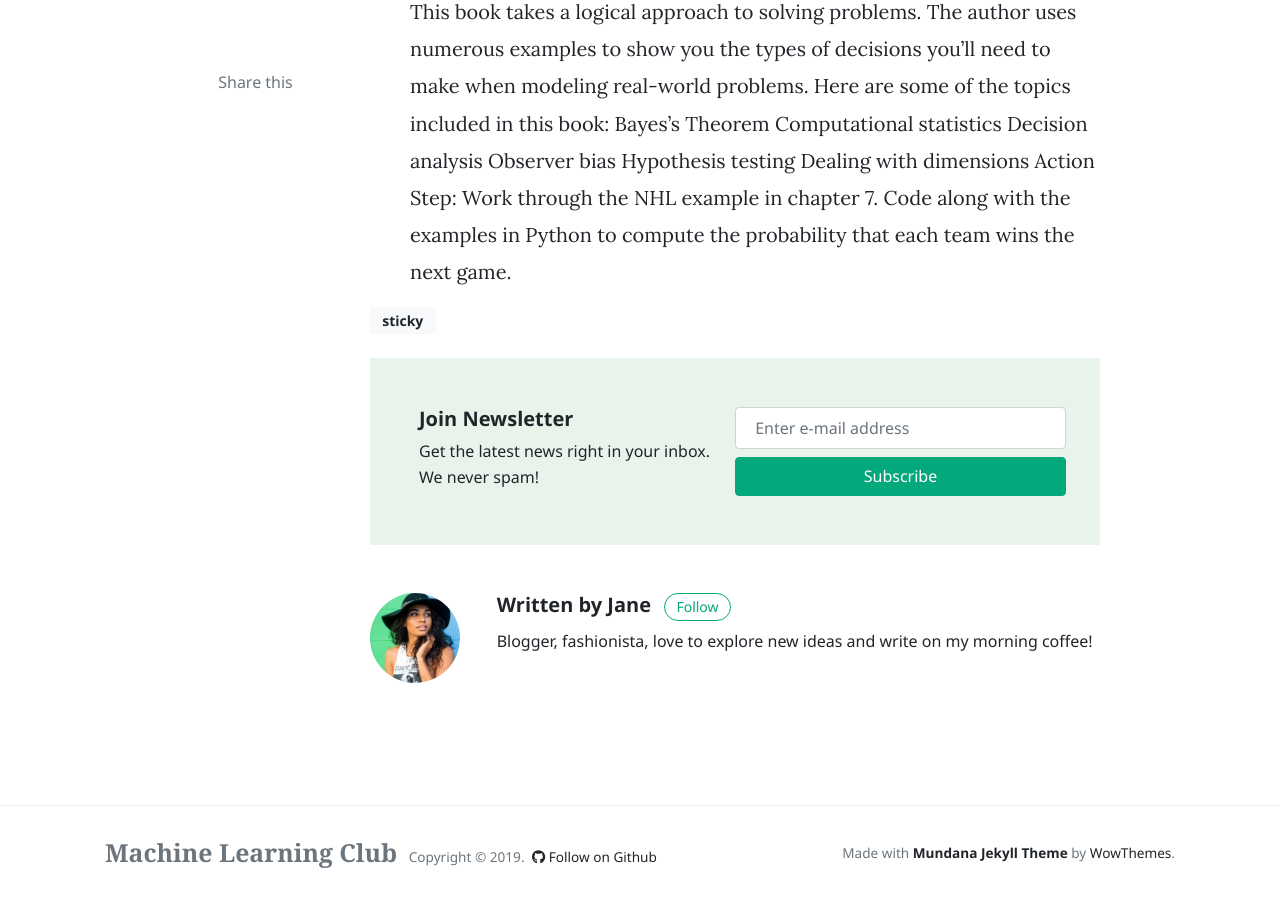
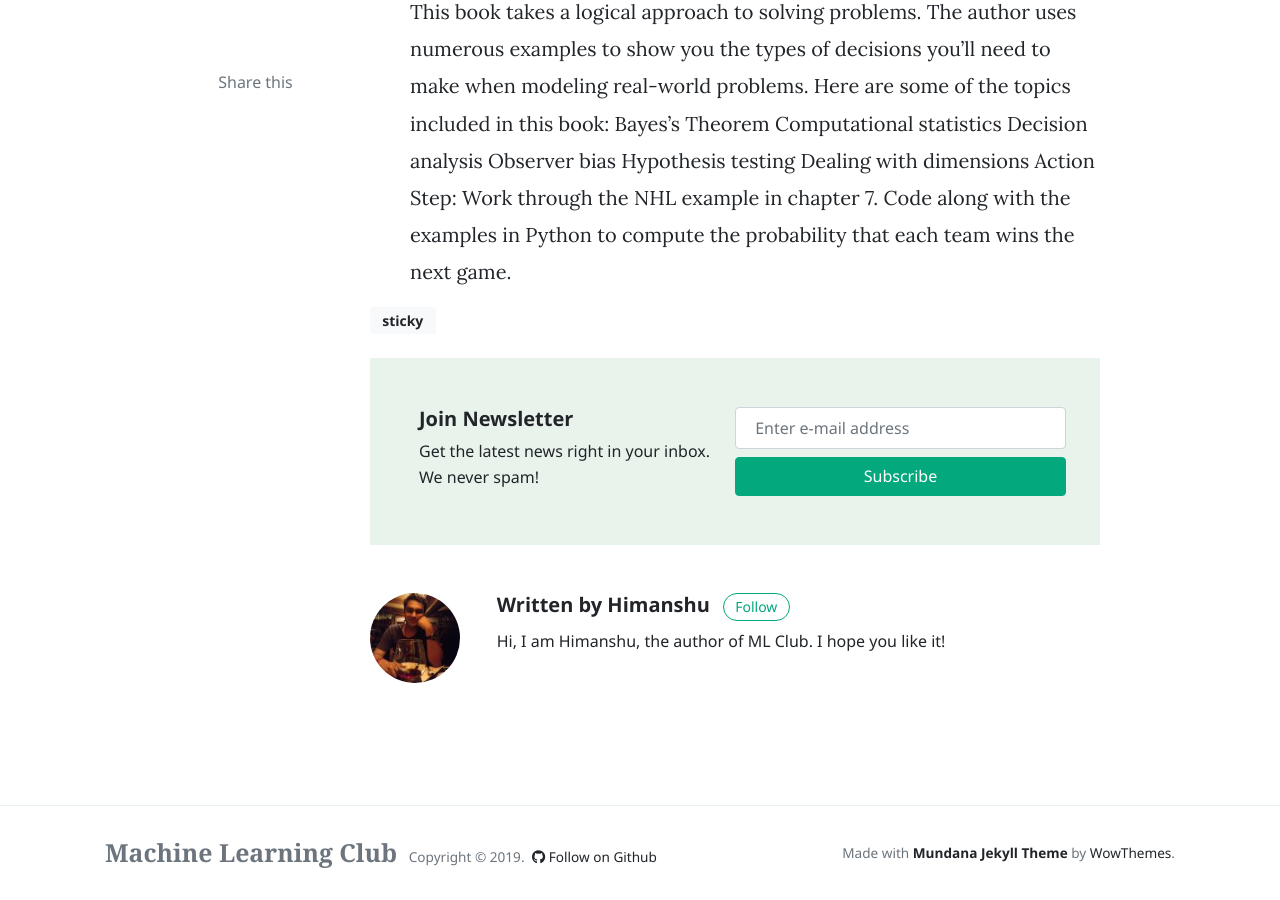
Before and after one commit to Machine-Learning-Club-India/MLClub, a Jekyll site: the page built from _posts/2019-01-18-essential-books-ml.md, in a window 1280 px wide and 900 px high, scrolled down 7278 px. Built offline with Jekyll 4.4.1, drawn with Linux system fonts in a browser that asks for light colours; nearby versions of some CDN libraries; comment, search, counter and statistics services are not loaded; some of the changed text lies outside the part shown.

```diff
--- a/_posts/2019-01-18-essential-books-ml.md
+++ b/_posts/2019-01-18-essential-books-ml.md
@@ -1,7 +1,7 @@
 ---
 layout: post
-title:  "10 essential books every ML enthusuiast must read"
-author: jane
+title:  "10 Essential Books Every ML Enthusuiast Must Read"
+author: himanshu
 categories: [ machine learning, books ]
 image: assets/images/books.jpg
 tags: [sticky]
```
Also changed, not shown: _pages/about.md (+2 -2 lines), assets/images/avatar_him.jpg (added), 1 other file.
